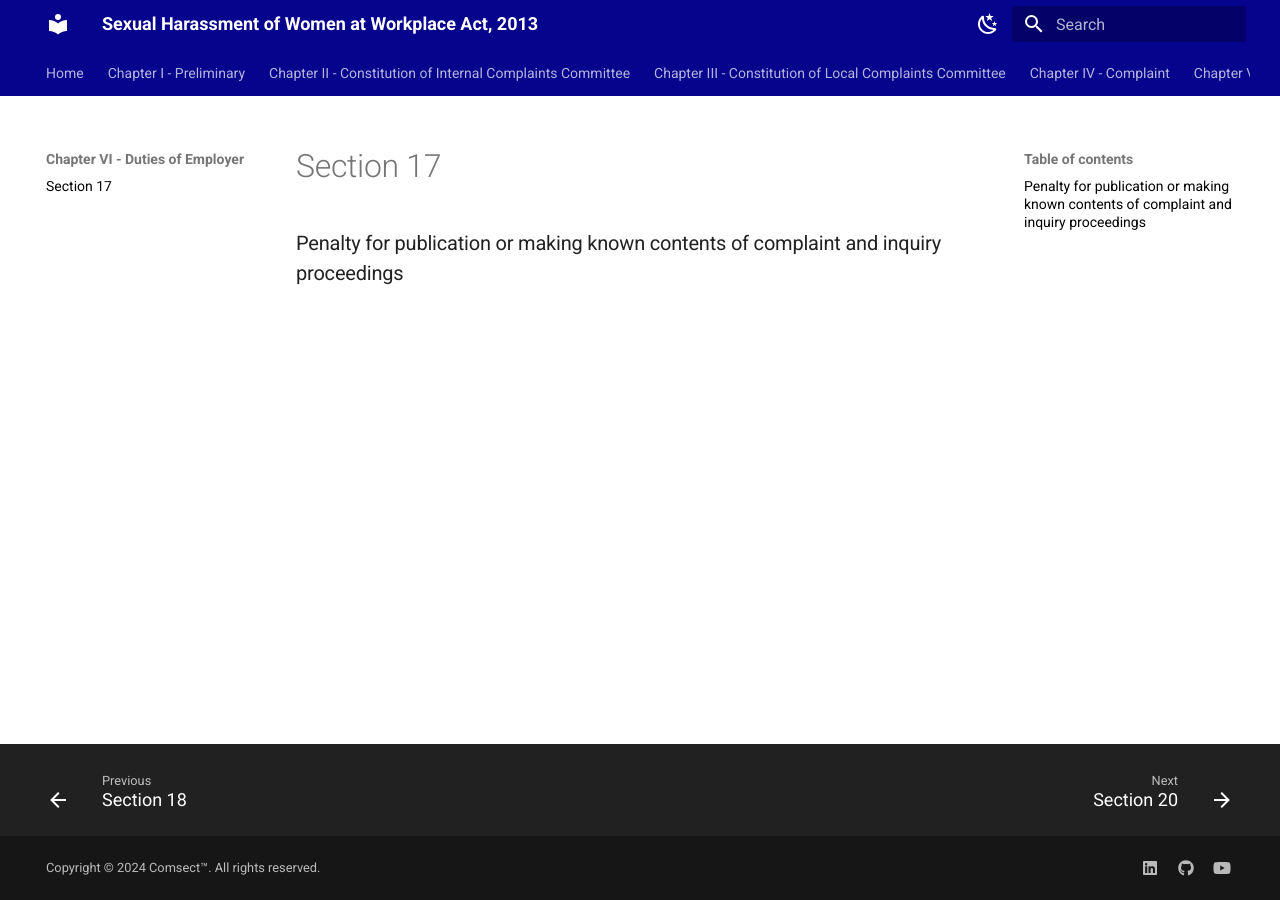
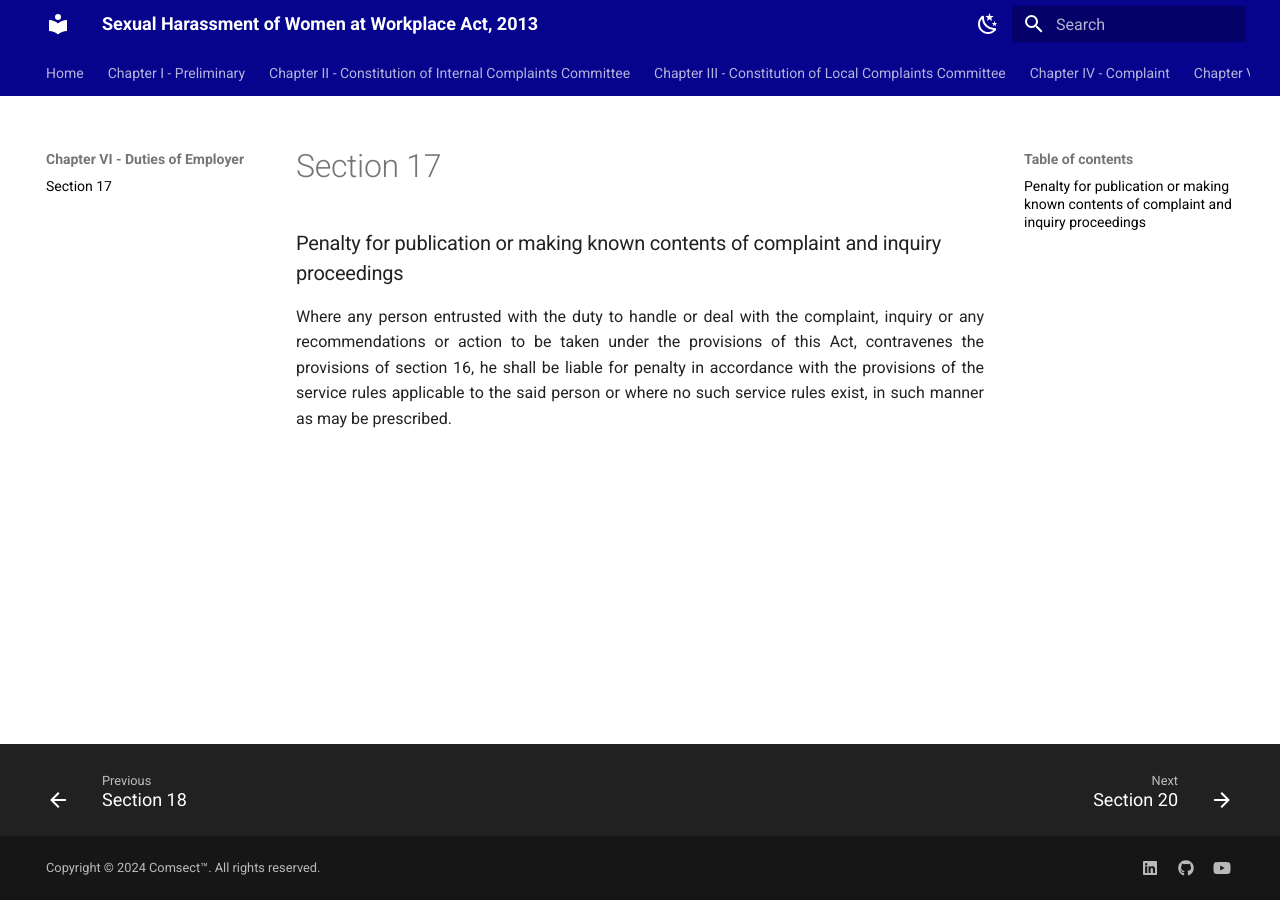
Before and after one commit to comsect/posh-act, an MkDocs documentation site: the page built from docs/en/17.md, in a window 1280 px wide. Built offline with MkDocs 1.6.1 and Material for MkDocs 9.7.7, drawn with Linux system fonts in a browser that asks for light colours.

Commit message:
add section seventeen

```diff
--- a/docs/en/17.md
+++ b/docs/en/17.md
@@ -3,3 +3,7 @@ description: Penalty for publication or making known contents of complaint and i
 ---
 
 ### Penalty for publication or making known contents of complaint and inquiry proceedings
+
+<div style="text-align: justify">
+
+Where any person entrusted with the duty to handle or deal with the complaint, inquiry or any recommendations or action to be taken under the provisions of this Act, contravenes the provisions of section 16, he shall be liable for penalty in accordance with the provisions of the service rules applicable to the said person or where no such service rules exist, in such manner as may be prescribed.
```
